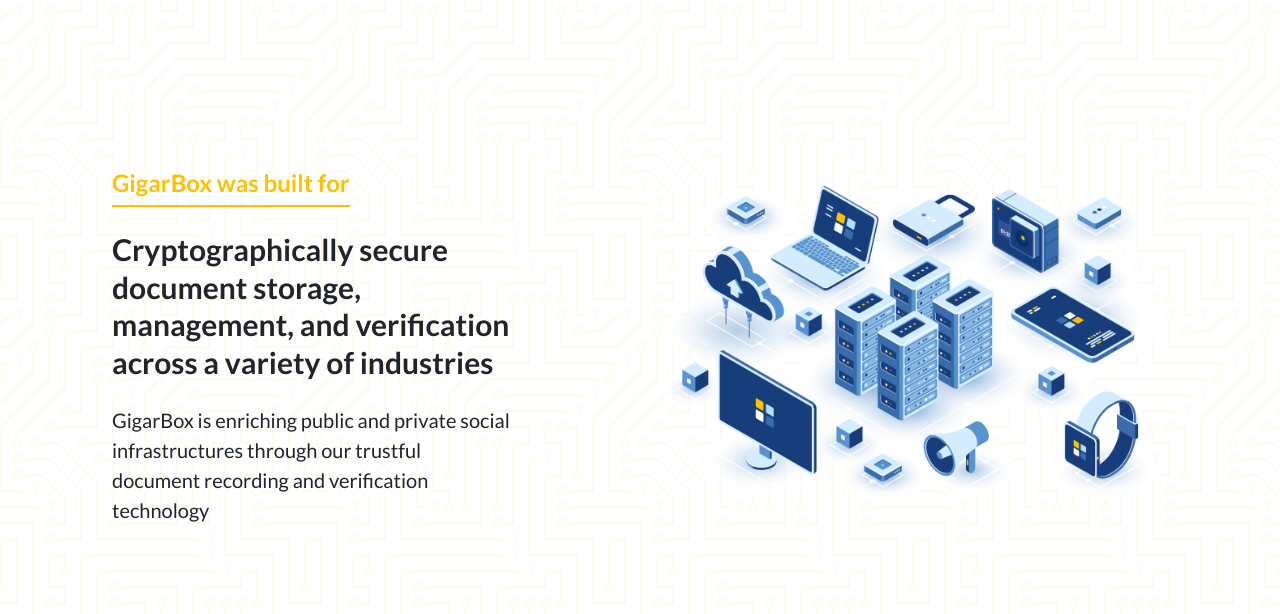
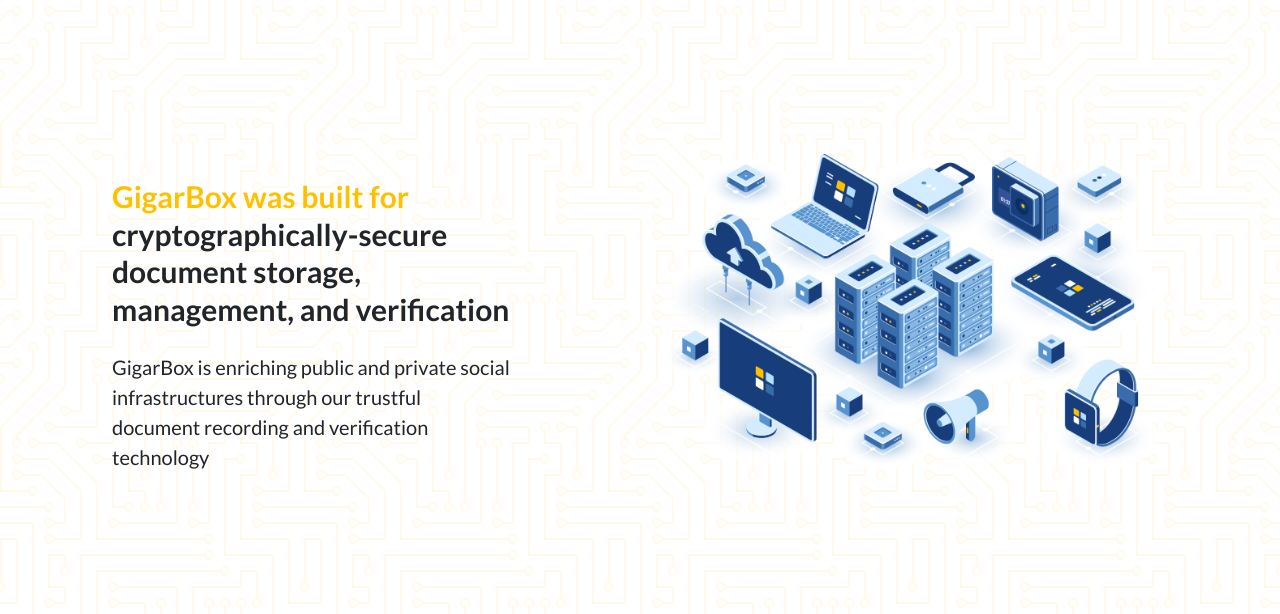
Before and after one commit to vershimajr/GigarBoxGatsbySite, a Gatsby site: page / in a window 1280 px wide. Shown: the part 802-1416 px from the top of the page. Built offline with nearby package versions, Linux system fonts and the light colour scheme; Gatsby itself is replaced by a stand-in of ours.

Commit message:
Text changes

```diff
--- a/src/pages/index.js
+++ b/src/pages/index.js
@@ -27,14 +27,12 @@
                 </div>
             </BackgroundImage>
             <section id="about-us" className="bg-svg-circuit-light bg-svg-fixed">
-                <div className="container mx-auto py-32 flex flex-col">
+                <div className="container mx-auto py-24 flex flex-col">
                     <div className="flex flex-col md:flex-row text-center md:text-left justify-between items-center md:px-10">
                         <div className="w-11/12 md:w-1/2 lg:w-1/3 lg:mx-auto mt-16 md:mt-0 md:pr-10 lg:pr-0">
-                            <h3 className="text-2xl sm:text-3xl md:text-2xl font-bold text-gold inline-block pb-1 border-b-2 border-gold">
-                                GigarBox was built for
-                            </h3>
                             <h2 className="my-6 text-2xl lg:text-3xl font-bold leading-tight">
-                                Cryptographically secure document storage, management, and verification across a variety of industries
+                                <span className="text-gold ">GigarBox was built for </span>cryptographically-secure document storage, management, and
+                                verification
                             </h2>
                             <p className="text-xl">
                                 GigarBox is enriching public and private social infrastructures through our trustful document recording and verification
```
